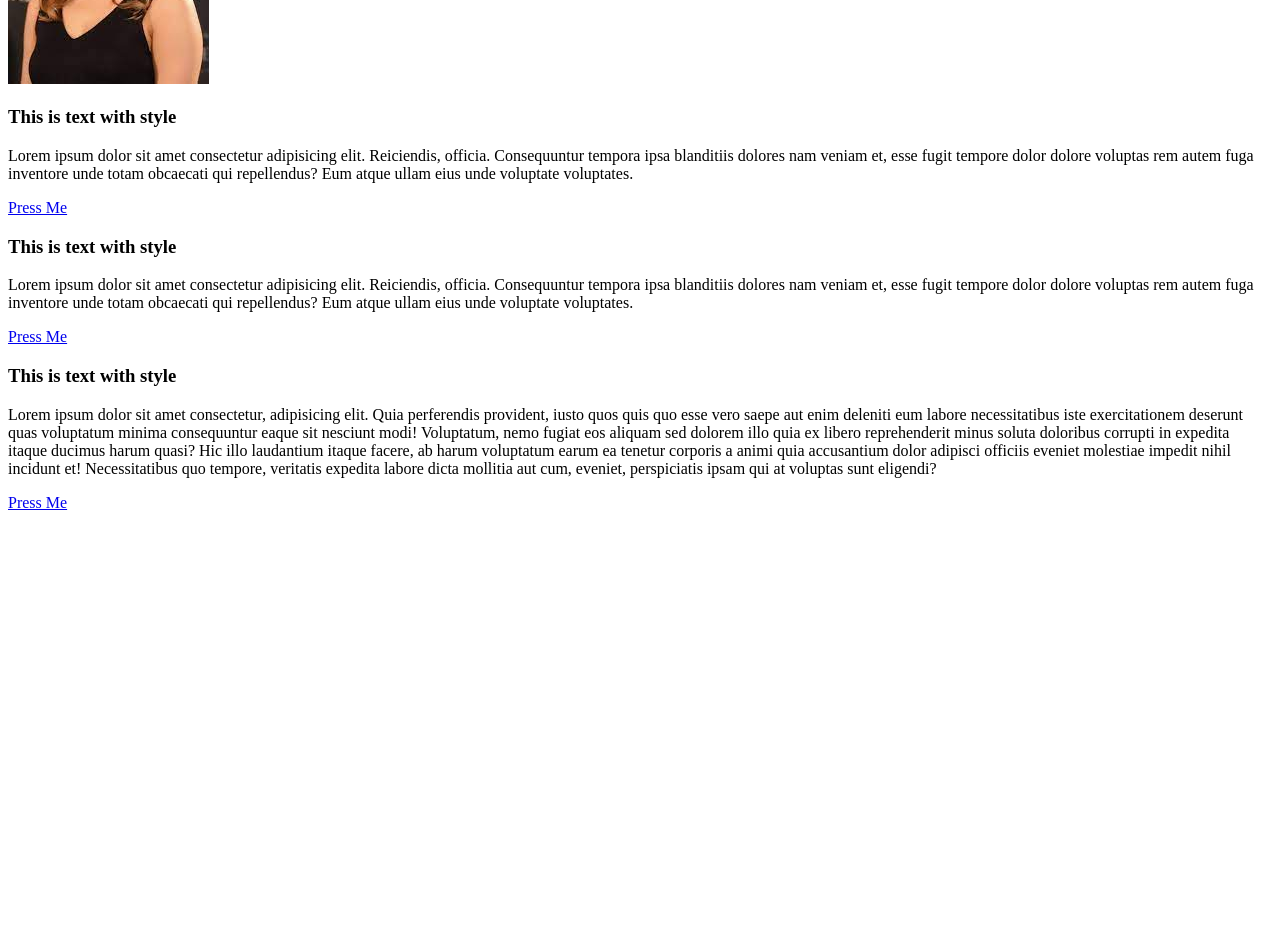
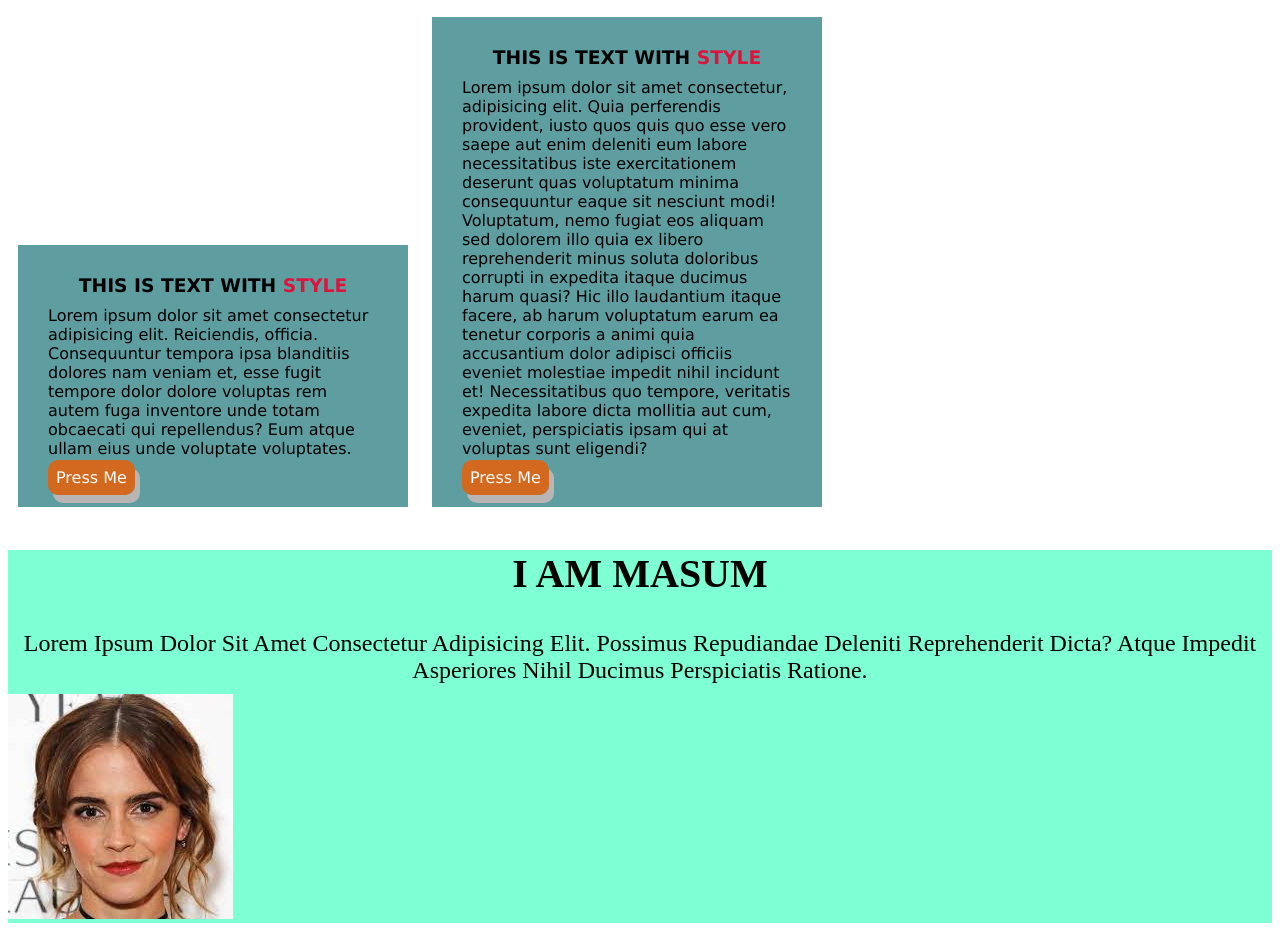
Before and after one commit to TheeAmir/first-repamir, a plain HTML site: page index.html in a window 1280 px wide. Shown: the part 358-1289 px from the top of the page. Before the commit the page ends 878 px from the top, so only its background shows below. Drawn offline with Linux system fonts and the light colour scheme.

Commit message:
new image added

```diff
--- a/css/style.css
+++ b/css/style.css
@@ -44,3 +44,17 @@ h1{
     display: inline-block;
     padding: 10px;
 }
+.masum{
+    background-color: aquamarine;
+
+}
+.masum h2{
+    font-size: 2.5rem;
+    text-align: center;
+    text-transform: uppercase;
+}
+.masum p{
+    font-size: 1.5rem;
+    text-align: center;
+    text-transform: capitalize;
+}
--- a/index.html
+++ b/index.html
@@ -4,6 +4,7 @@
     <meta charset="UTF-8">
     <meta http-equiv="X-UA-Compatible" content="IE=edge">
     <meta name="viewport" content="width=device-width, initial-scale=1.0">
+    <link rel="stylesheet" href="./css/style.css">
     <title>first repo</title>
 </head>
 <body>
@@ -29,5 +30,10 @@
         <p>Lorem ipsum dolor sit amet consectetur, adipisicing elit. Quia perferendis provident, iusto quos quis quo esse vero saepe aut enim deleniti eum labore necessitatibus iste exercitationem deserunt quas voluptatum minima consequuntur eaque sit nesciunt modi! Voluptatum, nemo fugiat eos aliquam sed dolorem illo quia ex libero reprehenderit minus soluta doloribus corrupti in expedita itaque ducimus harum quasi? Hic illo laudantium itaque facere, ab harum voluptatum earum ea tenetur corporis a animi quia accusantium dolor adipisci officiis eveniet molestiae impedit nihil incidunt et! Necessitatibus quo tempore, veritatis expedita labore dicta mollitia aut cum, eveniet, perspiciatis ipsam qui at voluptas sunt eligendi?</p>
         <a href="../html/part1.html">Press Me</a>
     </div>
+    <div class="masum">
+        <h2>i am masum</h2>
+        <p>Lorem ipsum dolor sit amet consectetur adipisicing elit. Possimus repudiandae deleniti reprehenderit dicta? Atque impedit asperiores nihil ducimus perspiciatis ratione.</p>
+        <img src="./emma watson/em1.jfif" alt="">
+    </div>
 </body>
 </html>
```
